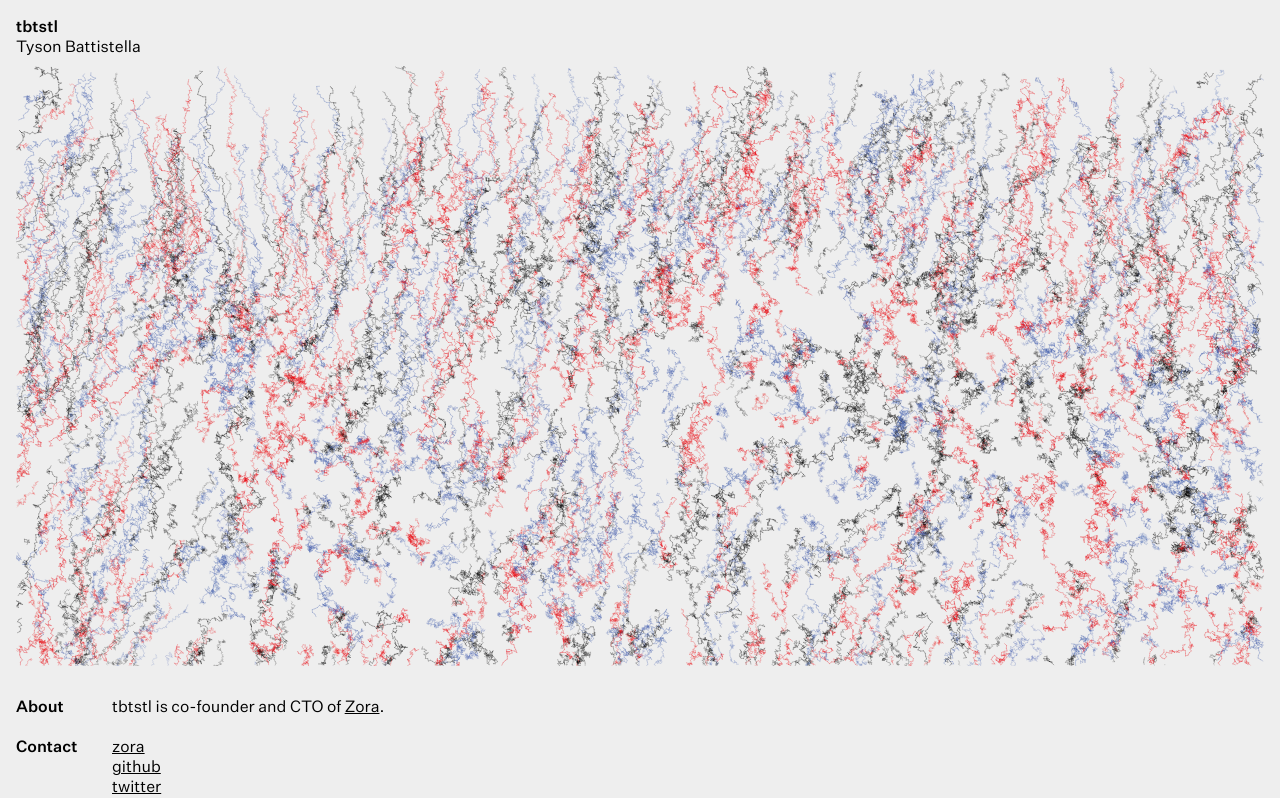
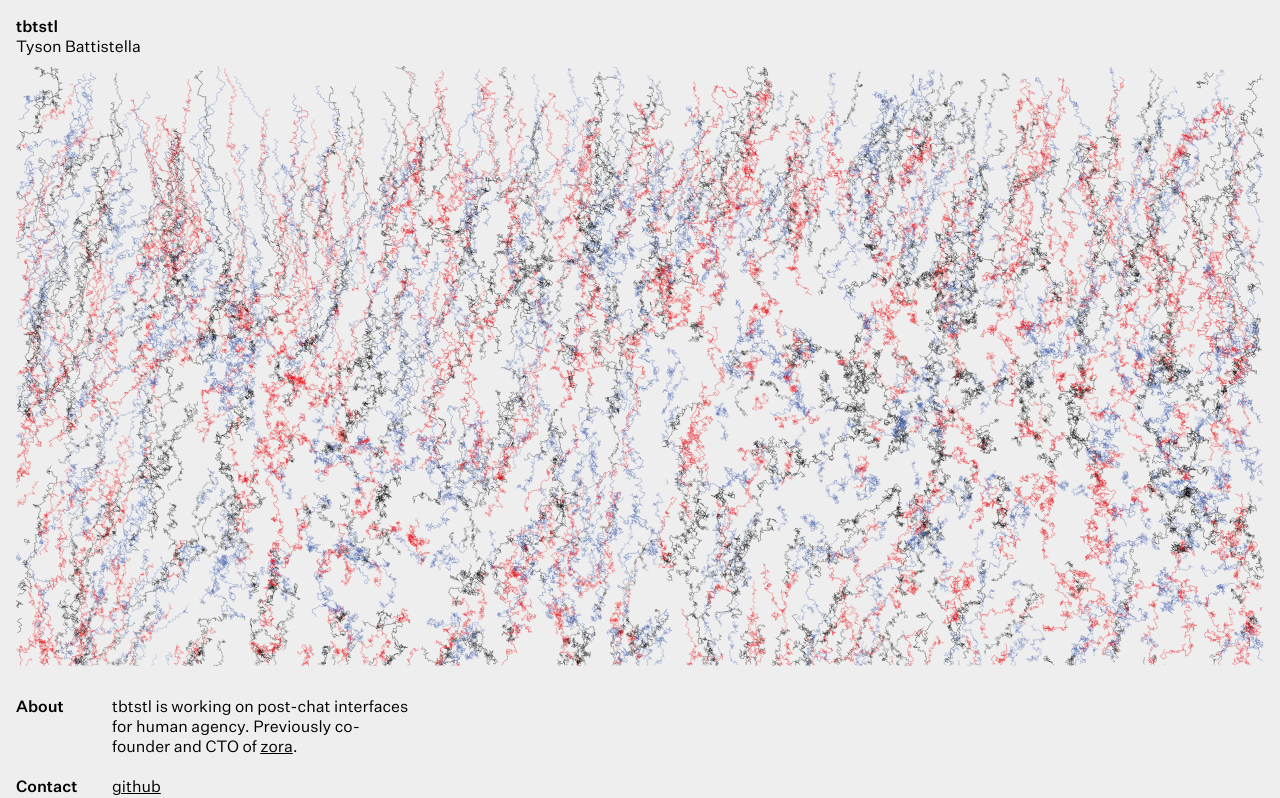
Before and after one commit to tbtstl/tbtstl, a Next.js app: page / in a window 1280 px wide. Shown: the top 798 px of the page. Built offline with nearby package versions, Linux system fonts and the light colour scheme.

Commit message:
Update homepage bio

```diff
--- a/pages/index.tsx
+++ b/pages/index.tsx
@@ -654,11 +654,10 @@ export default function Home({ posts }: HomeProps) {
         <InfoContainer>
           <div><Bold>About</Bold></div>
           <div><Text>
-            tbtstl is co-founder and CTO of <BaseLink {...linkProps} href={'https://zora.co'}>Zora</BaseLink>.
+            tbtstl is working on post-chat interfaces for human agency. Previously co-founder and CTO of <BaseLink {...linkProps} href={'https://zora.co'}>zora</BaseLink>.
           </Text></div>
           <div><Bold>Contact</Bold></div>
           <div><Text>
-            <BaseLink {...linkProps} href={'https://zora.co/tyson.eth'}>zora</BaseLink> <br />
             <BaseLink {...linkProps} href={'https://github.com/tbtstl'}>github</BaseLink> <br />
             <BaseLink {...linkProps} href={'https://twitter.com/tbtstl'}>twitter</BaseLink> <br />
           </Text></div>
```
